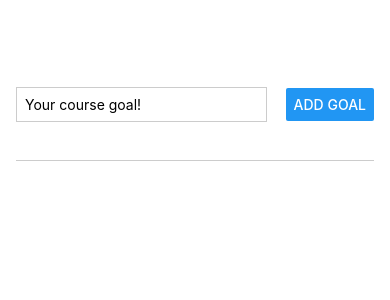
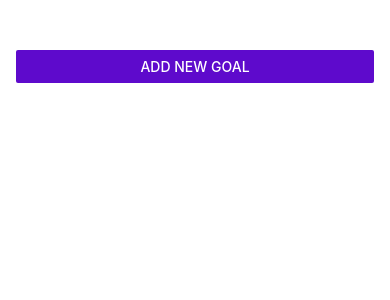
Before and after one commit to JacceyCode/RNCourse, a React Native app: screen / in a window 390 px wide. Shown: the top 300 px of the page. Built offline with nearby package versions, Linux system fonts and the light colour scheme.

Commit message:
adding modal

```diff
--- a/App.js
+++ b/App.js
@@ -1,10 +1,19 @@
 import { useState } from "react";
-import { StyleSheet, View, FlatList } from "react-native";
+import { StyleSheet, View, FlatList, Button } from "react-native";
 import GoalItem from "./components/GoalItem";
 import GoalInput from "./components/GoalInput";
 
 export default function App() {
+  const [modalIsVisible, setModalIsVisible] = useState(false);
   const [courseGoals, setCourseGoals] = useState([]);
+
+  function startAddGoalHandler() {
+    setModalIsVisible(true);
+  }
+
+  function endAddGoalHandler() {
+    setModalIsVisible(false);
+  }
 
   function addGoalHandler(enteredGoalText) {
     setCourseGoals((currentCourseGoals) => [
@@ -12,6 +21,7 @@
       // { text: enteredGoalText, key: Math.random().toString() },
       { text: enteredGoalText, id: Math.random().toString() },
     ]);
+    endAddGoalHandler();
   }
 
   function deleteGoalHandler(id) {
@@ -22,7 +32,17 @@
 
   return (
     <View style={styles.appContainer}>
-      <GoalInput onAddGoal={addGoalHandler} />
+      <Button
+        title="Add New Goal"
+        color="#5e0acc"
+        onPress={startAddGoalHandler}
+      />
+
+      <GoalInput
+        visible={modalIsVisible}
+        onCancel={endAddGoalHandler}
+        onAddGoal={addGoalHandler}
+      />
 
       <View style={styles.goalsConatiner}>
         {/* <ScrollView alwaysBounceVertical={false}>
--- a/components/GoalInput.js
+++ b/components/GoalInput.js
@@ -1,5 +1,5 @@
 import { useState } from "react";
-import { StyleSheet, View, TextInput, Button } from "react-native";
+import { StyleSheet, View, TextInput, Button, Modal } from "react-native";
 
 function GoalInput(props) {
   const [enteredGoalText, setEnteredGoalText] = useState("");
@@ -14,6 +14,7 @@
   }
 
   return (
+    <Modal visible={props.visible} animationType="slide">
       <View style={styles.inputContainer}>
         <TextInput
           style={styles.textInput}
@@ -21,8 +22,16 @@
           onChangeText={goalInputHandler}
           value={enteredGoalText}
         />
+        <View style={styles.buttonContainer}>
+          <View style={styles.button}>
             <Button title="Add Goal" onPress={addGoalHandler} />
           </View>
+          <View style={styles.button}>
+            <Button title="Cancel" onPress={props.onCancel} />
+          </View>
+        </View>
+      </View>
+    </Modal>
   );
 }
 
@@ -31,18 +40,25 @@
 const styles = StyleSheet.create({
   inputContainer: {
     flex: 1,
-    flexDirection: "row",
-    justifyContent: "space-between",
+    justifyContent: "center",
     alignItems: "center",
     marginBottom: 24,
+    padding: 16,
     borderBottomWidth: 1,
     borderBottomColor: "#cccccc",
   },
   textInput: {
     borderWidth: 1,
     borderColor: "#cccccc",
-    width: "70%",
+    width: "100%",
     padding: 8,
-    marginRight: 8,
+  },
+  buttonContainer: {
+    flexDirection: "row",
+    marginTop: 16,
+  },
+  button: {
+    width: 100,
+    marginHorizontal: 8,
   },
 });
--- a/components/GoalItem.js
+++ b/components/GoalItem.js
@@ -2,11 +2,17 @@
 
 function GoalItem(props) {
   return (
-    <Pressable onPress={props.onDeleteItem.bind(this, props.id)}>
-      <View style={styles.goalItem}>
+    <View style={styles.goalItem}>
+      <Pressable
+        onPress={props.onDeleteItem.bind(this, props.id)}
+        //styling effect for android
+        android_ripple={{ color: "#210644" }}
+        //styling effect for ios
+        style={({ pressed }) => pressed && styles.pressedItem}
+      >
         <Text style={styles.goalText}>{props.text}</Text>
-      </View>
-    </Pressable>
+      </Pressable>
+    </View>
   );
 }
 
@@ -15,11 +21,14 @@
 const styles = StyleSheet.create({
   goalItem: {
     margin: 8,
-    padding: 8,
     borderRadius: 6,
     backgroundColor: "#5e0acc",
   },
   goalText: {
+    padding: 8,
     color: "white",
   },
+  pressedItem: {
+    opacity: 0.5,
+  },
 });
```
Lines whose indentation alone changed are shown as unchanged.
